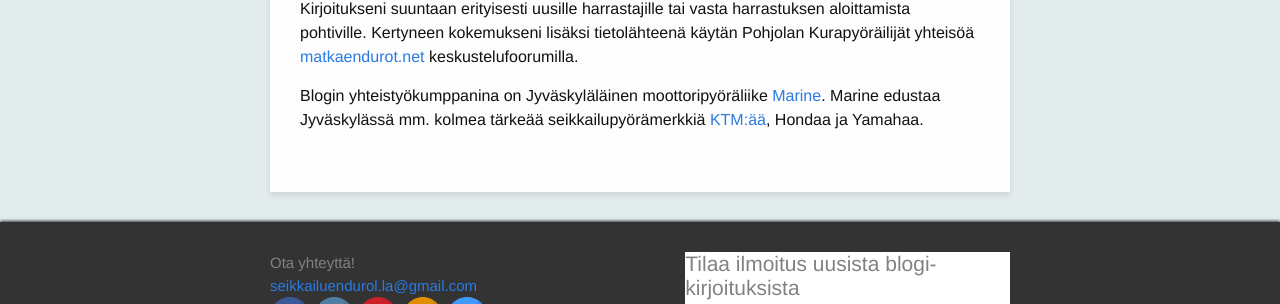
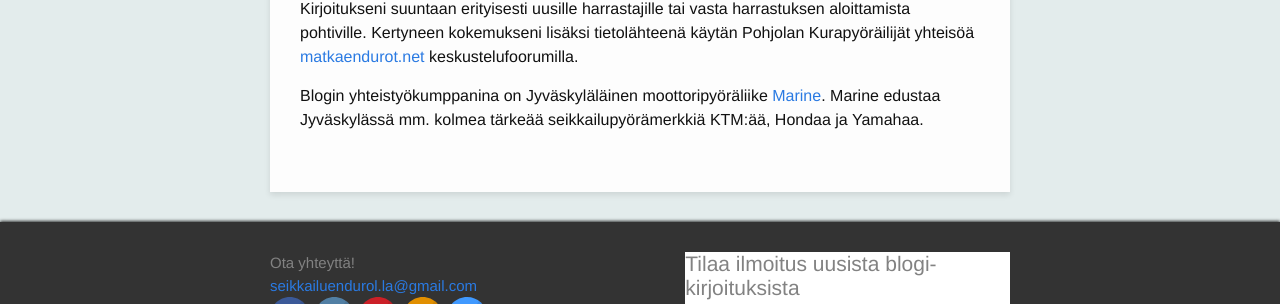
Before and after one commit to seikkailuendurolla/seikkailuendurolla.github.io, a Jekyll site: the page built from about.md, in a window 1280 px wide. Shown: the part 1387-1691 px from the top of the page. Built offline with Jekyll 4.4.1, drawn with Linux system fonts in a browser that asks for light colours; some web fonts are replaced; comment, search, counter and statistics services are not loaded; some of the changed lines change nothing that is shown.

```diff
--- a/about.md
+++ b/about.md
@@ -17,4 +17,4 @@
 
 Blogissani teemoina ovat turvallinen moottoripyöräily tieliikennelakia kunnioittaen, luonnosta nauttiminen ja matkaedurolla seikkailu Keski-Suomen upeissa maisemissa. Kalustoon liittyvät kirjoitukset tulevat luonnollisesti koskemaan enduroita ja ennen kaikkea matkaenduroita. Kirjoitukseni suuntaan erityisesti uusille harrastajille tai vasta harrastuksen aloittamista pohtiville. Kertyneen kokemukseni lisäksi tietolähteenä käytän Pohjolan Kurapyöräilijät yhteisöä [matkaendurot.net](http://www.matkaendurot.net/phpBB3/index.php) keskustelufoorumilla.
 
-Blogin yhteistyökumppanina on Jyväskyläläinen moottoripyöräliike [Marine](https://marine.fi). Marine edustaa Jyväskylässä mm. kolmea tärkeää seikkailupyörämerkkiä [KTM:ää](https://ktm.com), Hondaa ja Yamahaa.
+Blogin yhteistyökumppanina on Jyväskyläläinen moottoripyöräliike [Marine](https://marine.fi){:target="_blank"}. Marine edustaa Jyväskylässä mm. kolmea tärkeää seikkailupyörämerkkiä KTM:ää, Hondaa ja Yamahaa.
```
